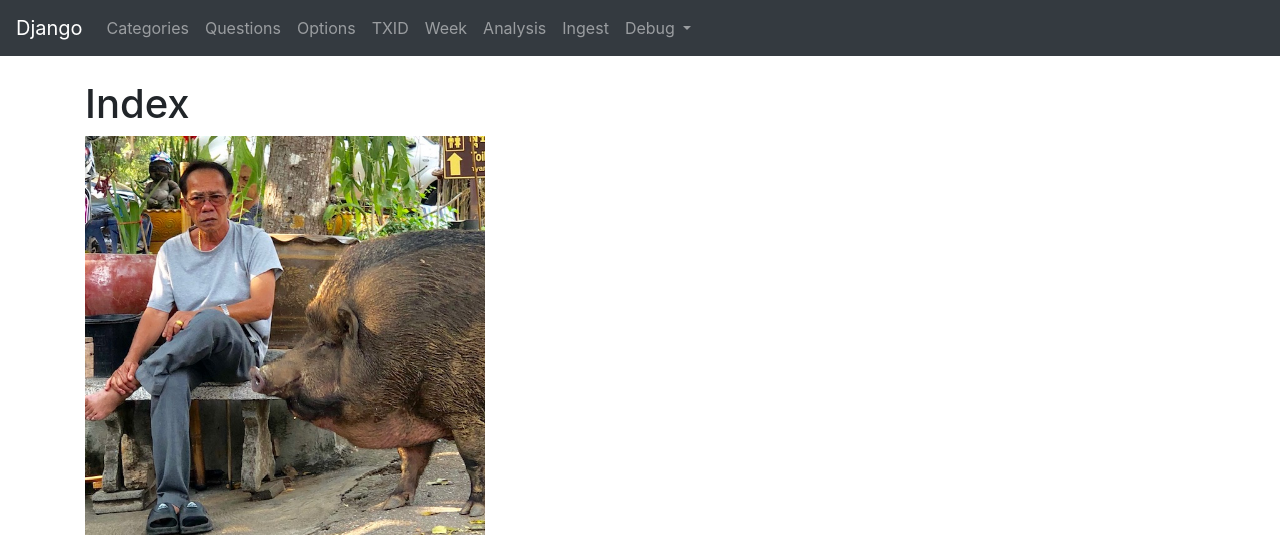
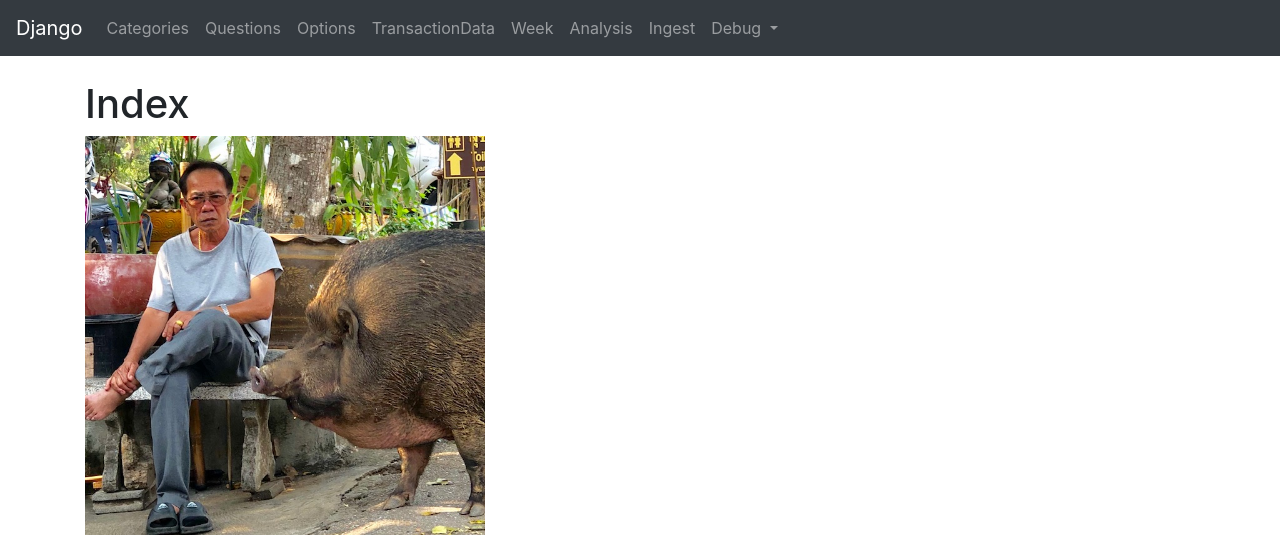
Before and after one commit to jgillard/practising-python-django, a Django app: page / in a window 1280 px wide. Shown: the top 535 px of the page. Run offline with Django 3.2, Linux system fonts and the light colour scheme; some libraries are stand-ins or nearby versions.

Commit message:
Rename references of txid to td

```diff
--- a/categories/templates/components/ingest_form.html
+++ b/categories/templates/components/ingest_form.html
@@ -1,4 +1,4 @@
-<form method="POST" id="txidForm"
+<form method="POST" id="tdForm"
       data-questions-url="{% url 'ajax_load_questions_for_category' %}"
       data-options-url="{% url 'ajax_load_options_for_question' %}">
   {% csrf_token %}
@@ -20,7 +20,7 @@
   });
 
   $("#id_category").change(function () {
-    var url = $("#txidForm").attr("data-questions-url");
+    var url = $("#tdForm").attr("data-questions-url");
     var categoryId = $(this).val();
     if (categoryId === '') { return; }
 
@@ -35,7 +35,7 @@
   });
 
   $("#id_question").change(function () {
-    var url = $("#txidForm").attr("data-options-url");
+    var url = $("#tdForm").attr("data-options-url");
     var questionId = $(this).val();
 
     $.ajax({
--- a/categories/templates/components/navbar.html
+++ b/categories/templates/components/navbar.html
@@ -17,7 +17,7 @@
         <a class="nav-link" href="/options">Options</a>
       </li>
       <li class="nav-item">
-        <a class="nav-link" href="/txid">TXID</a>
+        <a class="nav-link" href="/td">TransactionData</a>
       </li>
 
       <li class="nav-item">
--- a/categories/templates/latest_transaction.html
+++ b/categories/templates/latest_transaction.html
@@ -58,7 +58,7 @@
     </ul>
   </strong>
   <br><br><br>
-  <a class="btn btn-dark" href="{% url 'txid_new' data.id %}">Create TXID</a>
+  <a class="btn btn-dark" href="{% url 'td_new' data.id %}">Create TD</a>
   <br><br><br>
   <h3>Original JSON</h3>
   {{ data|pprint }}<br>
--- a/categories/templates/txid_detail.html
+++ b/categories/templates/td_detail.html
@@ -34,6 +34,6 @@
   </tbody>
 </table>
 
-<a class="btn btn-danger" href="{% url 'txid_delete' object.id %}">Delete TXID</a>
+<a class="btn btn-danger" href="{% url 'td_delete' object.id %}">Delete TD</a>
 
 {% endblock %}
--- a/categories/templates/txid_new.html
+++ b/categories/templates/td_new.html
@@ -3,7 +3,7 @@
 
 {% block content %}
 
-<h2>New TXID</h2>
+<h2>New TD</h2>
 
 {% include 'components/ingest_form.html' %}
 
--- a/categories/templates/week.html
+++ b/categories/templates/week.html
@@ -24,7 +24,7 @@
       <tr {% if obj.td_obj %}class="table-success"{% endif %}>
         <td>
           {% if obj.td_obj %}
-            <a href="{% url 'txid_detail' obj.id %}">{{ obj.description }}</a>
+            <a href="{% url 'td_detail' obj.id %}">{{ obj.description }}</a>
           {% else %}
             {{ obj.description }}
           {% endif %}
@@ -34,7 +34,7 @@
         <td>{{ obj.local_amount|abs|div:100 }} {{ obj.local_currency }}</td>
         <td>
           {% if not obj.td_obj %}
-            <a class="btn btn-dark" href="{% url 'txid_new' obj.id %}">New TD</a>
+            <a class="btn btn-dark" href="{% url 'td_new' obj.id %}">New TD</a>
           {% endif %}
         </td>
       </tr>
--- a/categories/urls.py
+++ b/categories/urls.py
@@ -39,16 +39,16 @@ urlpatterns = [
     path('options/<int:pk>/delete/',
          views.OptionDeleteView.as_view(), name='option_delete'),
 
-    path('txid/',
-         views.TxidListView.as_view(), name='txid_list'),
-    path('txid/new/',
-         views.new_txid, name='txid_new'),
-    path('txid/new/<str:pk>',
-         views.new_txid, name='txid_new'),
-    path('txid/<str:pk>/',
-         views.TxidDetailView.as_view(), name='txid_detail'),
-    path('txid/<str:pk>/delete/',
-         views.TxidDeleteView.as_view(), name='txid_delete'),
+    path('td/',
+         views.TdListView.as_view(), name='td_list'),
+    path('td/new/',
+         views.new_td, name='td_new'),
+    path('td/new/<str:pk>',
+         views.new_td, name='td_new'),
+    path('td/<str:pk>/',
+         views.TdDetailView.as_view(), name='td_detail'),
+    path('td/<str:pk>/delete/',
+         views.TdDeleteView.as_view(), name='td_delete'),
 
     path('lt/',
          views.LatestTransactionView.as_view(), name='latest_transaction'),
--- a/categories/views.py
+++ b/categories/views.py
@@ -160,40 +160,40 @@ class OptionDeleteView(generic.edit.DeleteView):
 
 ### Transaction Views ###
 
-class TxidListView(generic.ListView):
+class TdListView(generic.ListView):
     http_method_names = ['get']
     model = TransactionData
-    template_name = 'txid_list.html'
+    template_name = 'td_list.html'
 
 
-class TxidDetailView(generic.DetailView):
+class TdDetailView(generic.DetailView):
     http_method_names = ['get']
     model = TransactionData
-    template_name = 'txid_detail.html'
+    template_name = 'td_detail.html'
 
 
 @require_http_methods(['GET', 'POST'])
-def new_txid(request, pk=None):
+def new_td(request, pk=None):
     # instructions for adding a formset: https://stackoverflow.com/a/28059352
     # requires for additional/configurable number of QAs
 
     if request.method == 'POST':
-        return process_txid_post(request)
+        return process_td_post(request)
     else:
         prefill_data = {'id': pk}
         form_td = TransactionDataForm(initial=prefill_data)
         form_qa = QuestionAnswerForm()
 
         context = {'form_td': form_td, 'form_qa': form_qa}
-        return render(request, 'txid_new.html', context=context)
+        return render(request, 'td_new.html', context=context)
 
 
-class TxidDeleteView(generic.edit.DeleteView):
+class TdDeleteView(generic.edit.DeleteView):
     http_method_names = ['get', 'post']
     model = TransactionData
     template_name = 'generic_delete.html'
-    extra_context = {'class_name': 'txid', 'footer': 'foobles'}
-    success_url = reverse_lazy('txid_list')
+    extra_context = {'class_name': 'td', 'footer': 'foobles'}
+    success_url = reverse_lazy('td_list')
 
     def get_context_data(self, **kwargs):
         context = super().get_context_data(**kwargs)
@@ -356,7 +356,7 @@ class AnalysisView(LoginRequiredMixin, generic.TemplateView):
 @require_http_methods(['GET', 'POST'])
 def ingest_view(request):
     if request.method == 'POST':
-        return process_txid_post(request)
+        return process_td_post(request)
 
     try:
         monzo = MonzoRequest()
@@ -432,7 +432,7 @@ class LoadOptionsForQuestionView(generic.TemplateView):
 ### Shared Logic ###
 
 @require_http_methods(['GET', 'POST'])
-def process_txid_post(request):
+def process_td_post(request):
     form_td = TransactionDataForm(request.POST)
     form_qa = QuestionAnswerForm(request.POST)
     if all([form_td.is_valid(), form_qa.is_valid()]):
@@ -443,4 +443,4 @@ def process_txid_post(request):
                 qa = form_qa.save(commit=False)
                 qa.td = td
                 qa.save()
-        return redirect('txid_detail', pk=td.id)
+        return redirect('td_detail', pk=td.id)
```
Also changed, not shown: categories/templates/td_list.html (added, +24 -0 lines), categories/templates/txid_list.html (deleted, +0 -24 lines), categories/tests/test_urls.py (+18 -18 lines).
